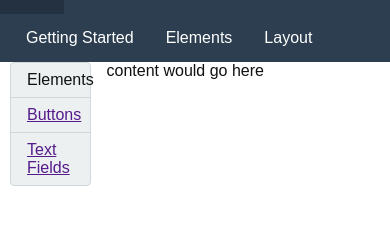
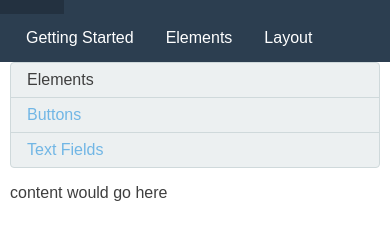
Before and after one commit to slaterjohn/barry, a website: page docs/index.html in a window 390 px wide. Shown: the part 34-274 px from the top of the page. Drawn offline with Linux system fonts and the light colour scheme.

Commit message:
Added event more elements Added new responsive utilities

```diff
--- a/dev/sass/_elements.button.scss
+++ b/dev/sass/_elements.button.scss
@@ -5,11 +5,14 @@
 	//	Generic and purpose specific button CSS
 	//
 
-	$bz-button-default-color: #666 !default;
-	$bz-button-default-bgc: #fff !default;
-	$bz-button-default-border: solid 1px rgba(0,0,0,.2) !default;
-	$bz-button-default-font-size: $bz-font-size !default;
-	$bz-button-default-font-family: $bz-font-stack !default;
+	$bz-button-color: #666 !default;
+	$bz-button-bgc: #fff !default;
+	$bz-button-border: solid 1px rgba(0,0,0,.2) !default;
+	$bz-button-font-size: $bz-font-size !default;
+	$bz-button-font-family: $bz-font-stack !default;
+
+	$bz-button-large-font-size: $bz-font-size--large !default;
+	$bz-button-huge-font-size: $bz-font-size--huge !default;
 
 
 
@@ -28,15 +31,20 @@
 	 */
 
 	.#{$bz-prefix}button {
-		background-color: $bz-button-default-bgc;
-		border: $bz-button-default-border;
+		background-color: $bz-button-bgc;
+		border: $bz-button-border;
 		padding: $bz-spacing-unit;
 		border-radius: $bz-spacing-unit--tiny;
 		font-size: $bz-font-size;
 		font-family: $bz-font-stack;
-		color: $bz-button-default-color;
+		color: $bz-button-color;
 		font-weight: 700;
 		cursor: pointer; /*[1]*/
+
+		// Hover
+		&:hover {
+			@include opacity(.8);
+		}
 	}
 
 
@@ -76,3 +84,31 @@
 		color: $bz-positive-contrast-fallback-color;
 		color: $bz-positive-contrast-color;
 	}
+
+
+
+
+	/*
+	 *	## Button - Size: Large
+	 *
+	 *	Displays a large button
+	 *
+	 */
+
+	.#{$bz-prefix}button--large {
+		font-size: $bz-button-large-font-size;
+	}
+
+
+
+
+	/*
+	 *	## Button - Size: Huge
+	 *
+	 *	Displays a huge button
+	 *
+	 */
+
+	.#{$bz-prefix}button--huge {
+		font-size: $bz-button-huge-font-size;
+	}
--- a/dev/sass/_elements.polaroid.scss
+++ b/dev/sass/_elements.polaroid.scss
@@ -8,7 +8,6 @@
 
 
 	$bz-polaroid-bgc: #ffffff !default;
-	$bz-polaroid-color: #666666 !default;
 	$bz-polaroid-border-color: #DADBDB !default;
 	$bz-polaroid-border-rgba: rgba(0,0,0,.1) !default;
 	$bz-polaroid-border-radius: 4px !default;
@@ -32,7 +31,6 @@
 		border-color: $bz-polaroid-border-rgba;
 		border-radius: $bz-polaroid-border-radius;
 		font-size: $bz-font-size;
-		color: $bz-polaroid-color;
 		padding: $bz-spacing-unit;
 	}
 
--- /dev/null
+++ b/dev/sass/_foundation.anchors.scss
@@ -0,0 +1,57 @@
+
+	//
+	//	# _foundation.anchors.scss
+	//
+	//	Standard styling for links.
+	//
+
+
+
+
+
+	/*
+	 *	## Link
+	 *
+	 */
+
+	a {
+		color: $bz-link-color;
+		text-decoration: none;
+	}
+
+
+
+
+	/*
+	 *	## Link:Hover
+	 *
+	 */
+
+	a:hover {
+		text-decoration: underline;
+		color: $bz-link-hover-color;
+	}
+
+
+
+
+	/*
+	 *	## Link:Active
+	 *
+	 */
+
+	a:active {
+		text-decoration: underline;
+	}
+
+
+
+
+	/*
+	 *	## Link:Visited
+	 *
+	 */
+
+	a:visited {
+		color: $bz-link-visited-color;
+	}
--- /dev/null
+++ b/dev/sass/_foundation.header.scss
@@ -0,0 +1,22 @@
+
+	//
+	//	# _foundation.header.scss
+	//
+	//	Standard element level styling for <h1>, <h2>, <h3> etc tags.
+	//
+
+
+
+
+
+	/*
+	 *	## Heading 1
+	 *
+	 *	Button setup and default styling. A default button will be generic in
+	 *	in styling.
+	 *
+	 */
+
+	h1 {
+		font-size: $bz-heading-font-size--h1;
+	}
--- a/dev/sass/_mixins.media-queries.scss
+++ b/dev/sass/_mixins.media-queries.scss
@@ -13,13 +13,13 @@
 		$mq-info: "only screen and (min-width: 1px)";
 
 		// Mobile Devices
-		@if $device == "phone" {
+		@if $device == "phone" or $device == "mobile" {
 			$mq-info: "only screen and (max-width: 500px)";
 		}
 
 		// Small Tablet Devices
 		@if $device == "tablet" or $device == "small-desktop" {
-			$mq-info: "only screen and (max-width: 960px)";
+			$mq-info: "only screen and (min-width: 501px) and (max-width: 960px)";
 		}
 
 		// Large Desktop (Responsive Up)
--- /dev/null
+++ b/dev/sass/_mixins.opacity.scss
@@ -0,0 +1,13 @@
+
+	//
+	//	# _mixins.opacity.scss
+	//
+	//	Mixin to provide clean cross browser opacity support.
+	//
+	//
+
+	@mixin opacity($opacity) {
+		opacity: $opacity;
+		$opacity-ie: $opacity * 100;
+		filter: alpha(opacity=$opacity-ie); //IE8
+	}
--- a/dev/sass/_settings.defaults.scss
+++ b/dev/sass/_settings.defaults.scss
@@ -26,6 +26,11 @@
 	$bz-on-dark-color: #fff !default;
 	$bz-on-light-color: #111 !default;
 
+	// Link Color
+	$bz-link-color: #3498DB !default;
+	$bz-link-hover-color: #2980B9 !default;
+	$bz-link-visited-color: #71B6E5 !default;
+
 	// Positive Colours
 	$bz-positive-color: #2ECC71 !default;
 	$bz-positive-contrast-fallback-color: #fff !default;
@@ -40,12 +45,27 @@
 	//	Define the default text size unit. All other sizes are based on this.
 	//
 	$bz-font-stack: 'Arial', 'san-serif' !default;
-	$bz-text-color: #111 !default;
+	$bz-text-color: #3f3f3f !default;
 	$bz-font-size: 16px !default;
 	$bz-font-size--tiny: 10px !default;
 	$bz-font-size--small: 13px !default;
 	$bz-font-size--large: 20px !default;
 	$bz-font-size--huge: 26px !default;
+
+
+
+
+	//
+	//	## Headings
+	//
+	//	Define the default text size unit. All other sizes are based on this.
+	//
+	$bz-heading-font-size--h1: 36px !default;
+	$bz-heading-font-size--h2: 30px !default;
+	$bz-heading-font-size--h3: 24px !default;
+	$bz-heading-font-size--h4: 20px !default;
+	$bz-heading-font-size--h5: 16px !default;
+	$bz-heading-font-size--h6: 14px !default;
 
 
 
--- a/dev/sass/_structure.grid.scss
+++ b/dev/sass/_structure.grid.scss
@@ -67,6 +67,28 @@
 		padding-left: $bz-spacing-unit / 2;
 		padding-right: $bz-spacing-unit / 2;
 		min-height: 1px; /*[1]*/
+
+		/*
+		 *
+		 *	### Responsive
+		 *
+		 *	When on a mobile device the columns stack, we should add padding
+		 *	to prevent edges touching.
+		 *
+		 *	1.	When a colum is the first within the row, we don't need
+		 *		padding-top because it'll double up.
+		 *
+		 *	2.	When a colum is the last within the row, we don't need
+		 *		padding-bottom because it'll double up.
+		 *
+		 */
+		@include mq("mobile"){
+			padding-top: $bz-spacing-unit / 2;
+			padding-bottom: $bz-spacing-unit / 2;
+
+			&:first-child {padding-top: 0;} /*[1]*/
+			&:last-child {padding-bottom: 0;} /*[2]*/
+		}
 	}
 
 
@@ -112,6 +134,16 @@
 		.#{$bz-prefix}grid-col--span-#{$i},
 		.#{$bz-prefix}grid-column--span-#{$i} {
 			width: $bz-grid-column-width * $i; /*[1]*/
+
+			/*
+			 *
+			 *	### Responsive
+			 *
+			 */
+			@include mq("mobile"){
+				width: 100%;
+			}
+
 		}
 	}
 
--- a/dev/sass/_structure.page-inner.scss
+++ b/dev/sass/_structure.page-inner.scss
@@ -43,6 +43,24 @@
 
 
 	/*
+	 *	## Mobile
+	 *
+	 *	When at mobile device size make it fluid width.
+	 *
+	 */
+	@include mq("mobile"){
+
+		// Wrapper
+		.#{$bz-prefix}page-inner {
+			width: auto;
+		}
+
+	}
+
+
+
+
+	/*
 	 *	## Small Desktop
 	 *
 	 *	When below 980px wide on a supported desktop browser the wrapper should
@@ -53,7 +71,7 @@
 
 		// Wrapper
 		.#{$bz-prefix}page-inner {
-			width: auto;
+			width: 980px;
 		}
 
 	}
--- a/dev/sass/_utilities.font-size.scss
+++ b/dev/sass/_utilities.font-size.scss
@@ -26,7 +26,7 @@
 	 *
 	 */
 
-	.u-fs++ {
+	.u-fs\+\+ {
 		font-size: $bz-font-size--huge !important;
 	}
 
@@ -38,7 +38,7 @@
 	 *
 	 */
 
-	.u-fs+ {
+	.u-fs\+ {
 		font-size: $bz-font-size--large !important;
 	}
 
--- /dev/null
+++ b/dev/sass/_utilities.responsive.scss
@@ -0,0 +1,66 @@
+
+	//
+	//	# utilities.responsive.scss
+	//
+	//	These responsive utlities allow you to display or hide specific elements
+	//	based on the device you're on. Useful for hiding large elements for
+	//	mobile users.
+	//
+
+
+
+
+
+	/*
+	 *	## Mobile Only
+	 *
+	 *	Only display an element on mobile devices.
+	 *
+	 */
+
+	.u-visible-mobile,
+	.u-visible-m {
+		display: none;
+
+		@include mq("mobile"){
+			display: block !important;
+		}
+	}
+
+
+
+
+	/*
+	 *	## Small Desktop Only
+	 *
+	 *	Only display an element on small desktops
+	 *
+	 */
+
+	.u-visible-small-desktop,
+	.u-visible-sd {
+		display: none;
+
+		@include mq("small-desktop"){
+			display: block !important;
+		}
+	}
+
+
+
+
+	/*
+	 *	## Large Desktop Only
+	 *
+	 *	Only display an element on small desktops
+	 *
+	 */
+
+	.u-visible-large-desktop,
+	.u-visible-ld {
+		display: none;
+
+		@include mq("large-desktop"){
+			display: block !important;
+		}
+	}
--- /dev/null
+++ b/dev/sass/_utilities.vaf.scss
@@ -0,0 +1,37 @@
+
+	//
+	//	# utilities.vaf.scss
+	//
+	//	Vaf (vertical align fix) allows you to vertically elements within the
+	//	height of the container.
+	//
+
+
+
+
+
+	/*
+	 *	## Vertical Align Fix
+	 *
+	 *	Removes list-style, padding and margin from all ul's children
+	 *
+	 *	1.	Prevents the :before element from becoming an issue within the rest
+	 *		of the page.
+	 *	2.	Add the :before element with large height and vertical alignment.
+	 *	3.	Pull the element outside the bounds of the container (prevents
+	 *		issues being caused by the extra 1px)
+	 *
+	 */
+
+	.u-vaf {
+		overflow: hidden; /*[1]*/
+
+		&:before { /*[2]*/
+			@extend .u-ib-mid;
+			content: "";
+			height: 100%;
+			width: 1px;
+			margin-left: -1px; /*[3]*/
+			visibility: hidden;
+		}
+	}
--- a/dev/sass/barry.scss
+++ b/dev/sass/barry.scss
@@ -52,6 +52,7 @@
 	@import '_mixins.padding';
 	@import '_mixins.media-queries';
 	@import '_mixins.border-radius';
+	@import '_mixins.opacity';
 
 
 	// Utilities
@@ -61,10 +62,14 @@
 	@import '_utilities.text-align';
 	@import '_utilities.vertical-align';
 	@import '_utilities.font-size';
+	@import '_utilities.vaf';
+	@import '_utilities.responsive';
 
 
 	// Foundation
 	@import '_foundation.resets';
+	@import '_foundation.header';
+	@import '_foundation.anchors';
 
 
 	// Structure
```
Also changed, not shown: barry/barry.css, barry/barry.min.css.
